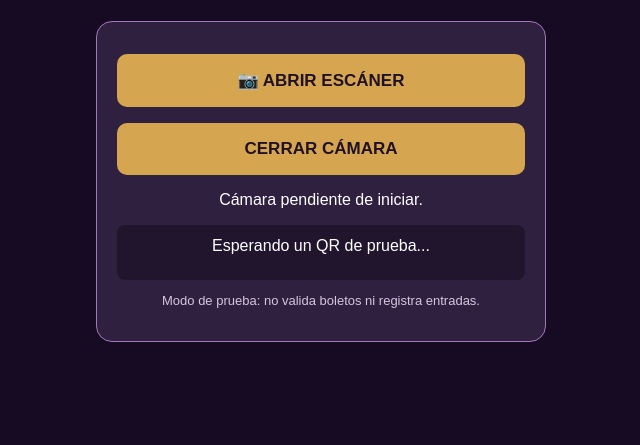
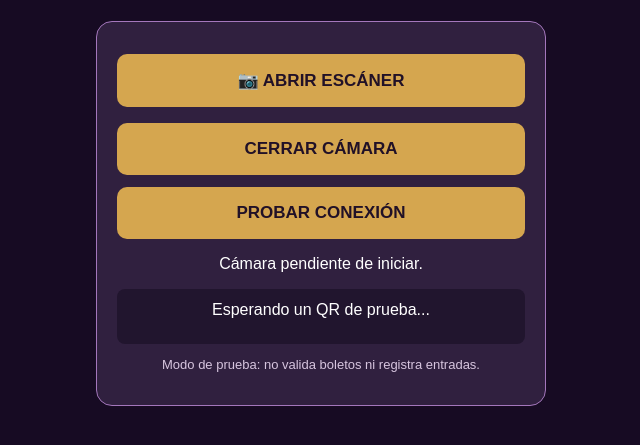
Before and after one commit to karenviestrada/lector-qr-reinas-del-cosmos, a plain HTML site: page index.html in a window 1280 px wide. Shown: the part 111-556 px from the top of the page, without its empty margins (319-959 px from the left). Drawn offline with Linux system fonts and the light colour scheme.

Commit message:
Update index.html

```diff
--- a/index.html
+++ b/index.html
@@ -63,6 +63,10 @@
     <button onclick="cerrarCamara()">
       CERRAR CÁMARA
     </button>
+
+<button onclick="probarConexion()">
+  PROBAR CONEXIÓN
+</button>
 
     <p id="estado">Cámara pendiente de iniciar.</p>
     <div id="resultado">Esperando un QR de prueba...</div>
@@ -137,6 +141,30 @@
       document.getElementById("estado").textContent =
         "Cámara cerrada.";
     }
+
+function probarConexion() {
+  const destino = window.open(
+    'https://script.google.com/macros/s/AKfycbzYn0RZ0wx1GZTkGuKhc6VEIYWGbalzdI3w6DWJ9P92R_HO6mJJC1yWdEI1_gBYFVH_/exec',
+    'reinas_acceso'
+  );
+
+  if (!destino) {
+    alert('Permite las ventanas emergentes para esta prueba.');
+    return;
+  }
+
+  let intentos = 0;
+  const intervalo = setInterval(() => {
+    destino.postMessage(
+      { tipo: 'REINAS_QR_PRUEBA' },
+      '*'
+    );
+    intentos++;
+
+    if (intentos >= 10) clearInterval(intervalo);
+  }, 1000);
+}
+
   </script>
 </body>
 </html>
```
